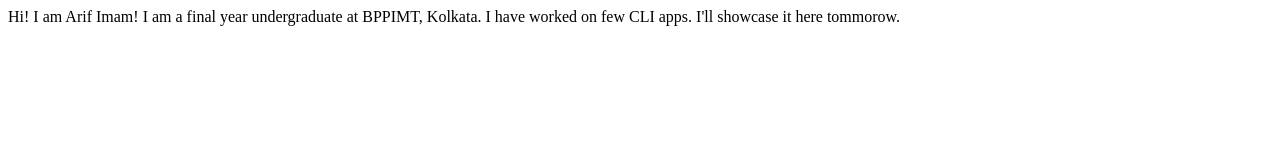
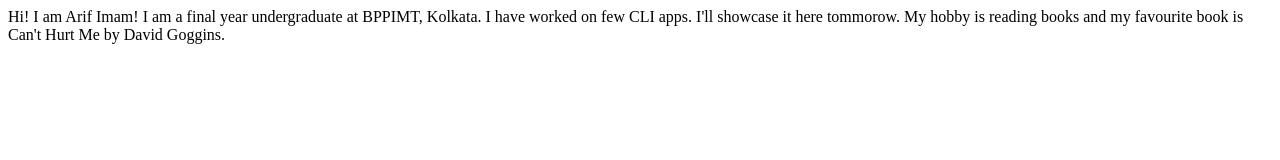
Before and after one commit to syedarif14imam/Syed_Arif_Imam_site, a plain HTML site: page index.html in a window 1280 px wide. Drawn offline with Linux system fonts and the light colour scheme.

Commit message:
updated my hobby

```diff
--- a/index.html
+++ b/index.html
@@ -12,5 +12,6 @@
 <body>
     I am a final year undergraduate at BPPIMT, Kolkata.
     I have worked on few CLI apps. I'll showcase it here tommorow.
+    My hobby is reading books and my favourite book is Can't Hurt Me by David Goggins.
 </body>
 </html>
```
